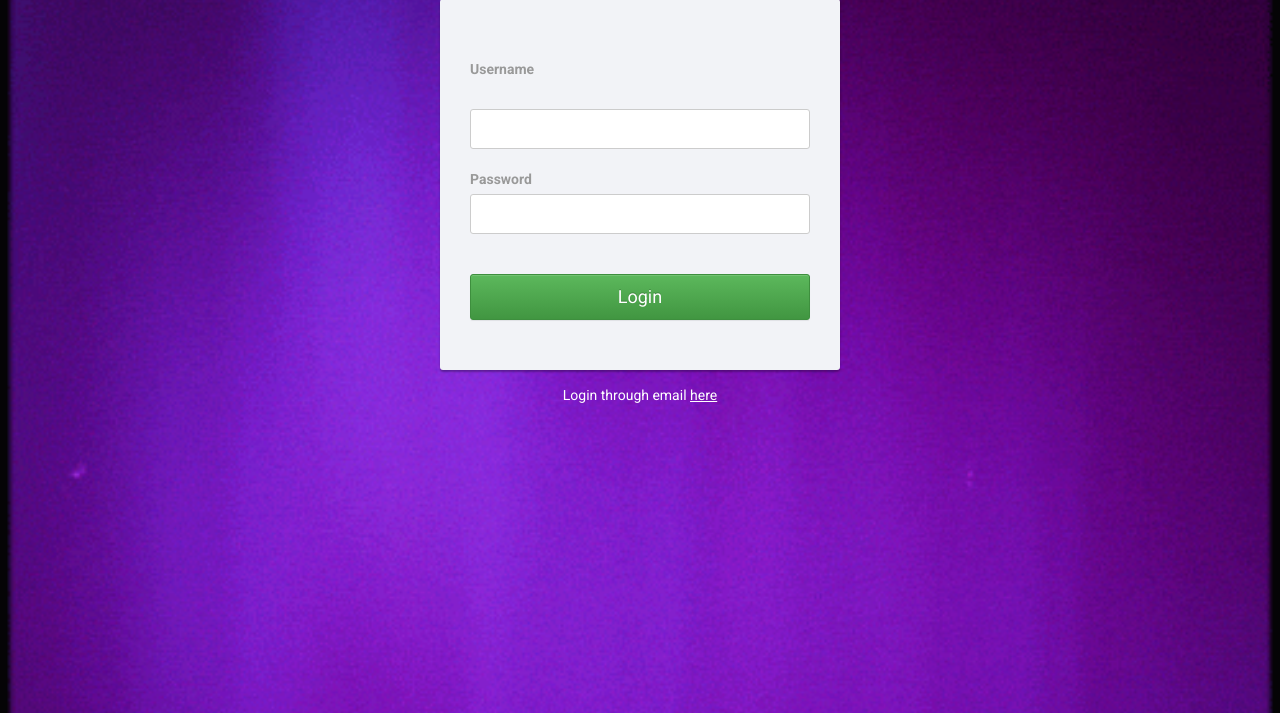
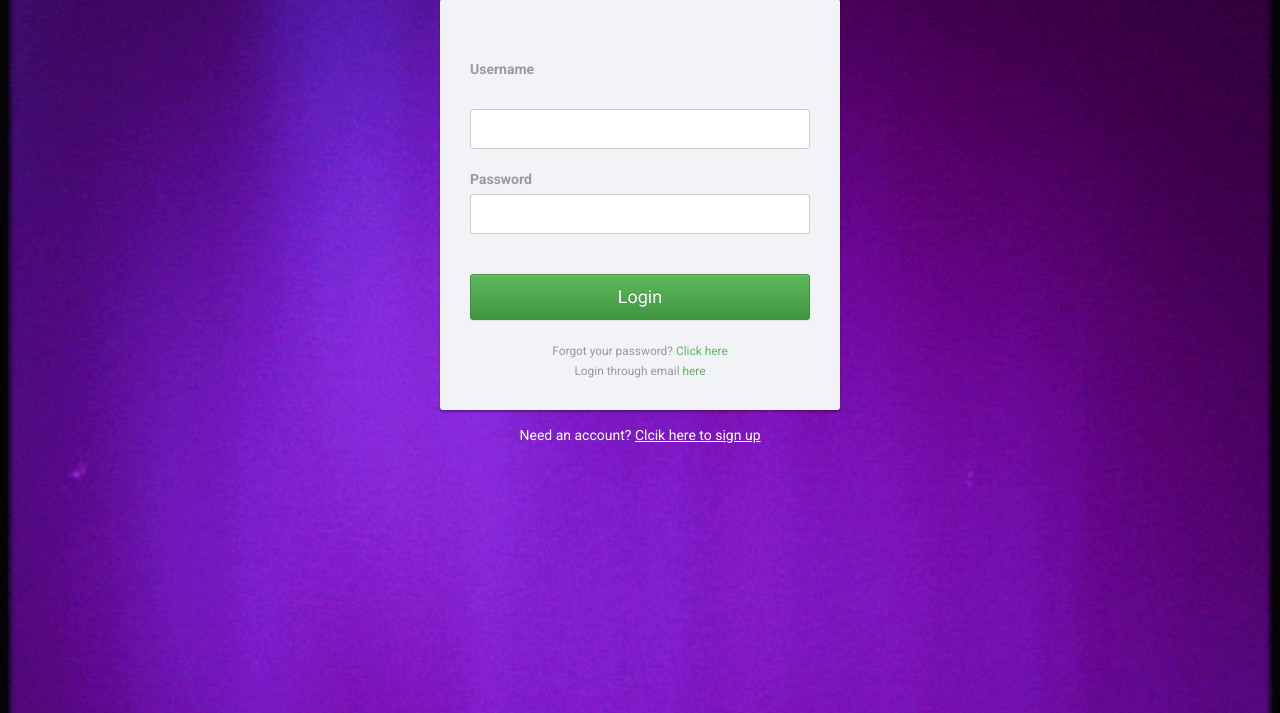
Before and after one commit to vedant-jad99/Midas-Task2, a Flask app: page /login-username in a window 1280 px wide. Shown: the part 31-744 px from the top of the page. Run offline with Flask 2, Linux system fonts and the light colour scheme; some libraries are stand-ins or nearby versions.

Commit message:
Added forgot password and registration redirect feature to html

```diff
--- a/templates/username-login.html
+++ b/templates/username-login.html
@@ -53,8 +53,18 @@
             <div class="form-group">
                 {{ form.submit(class="btn btn-success btn-lg btn-block") }}
             </div>
+            <div class="text-center">
+                <small>
+                    Forgot your password? <a href="#" class="signup-form form a">Click here</a>
+                </small>
+            </div>
+            <div class="text-center">
+                <small>
+                    Login through email <a href="{{ url_for('login2') }}" class="signup-form form a">here</a>
+                </small>
+            </div>
         </form>
-        <div class="text-center">Login through email <a href="{{ url_for('login2') }}" class="signup-form form a">here</a></div>
+        <div class="text-center">Need an account? <a href="{{ url_for('registration') }}" class="signup-form form a">Clcik here to sign up</a></div>
     </div>
     <div class="container">
         <div class="text-center limit">
```
Also changed, not shown: templates/email-login.html (+7 -2 lines).
